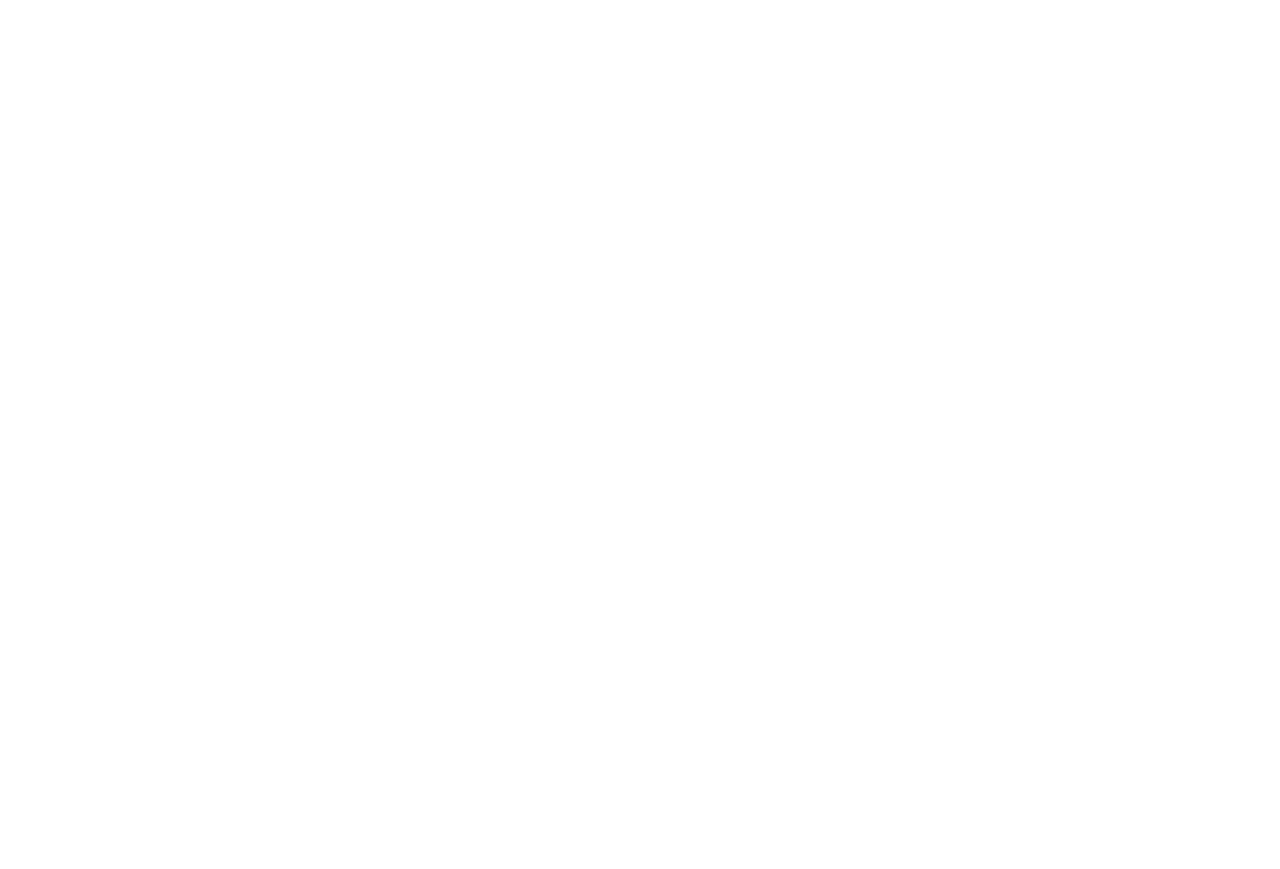
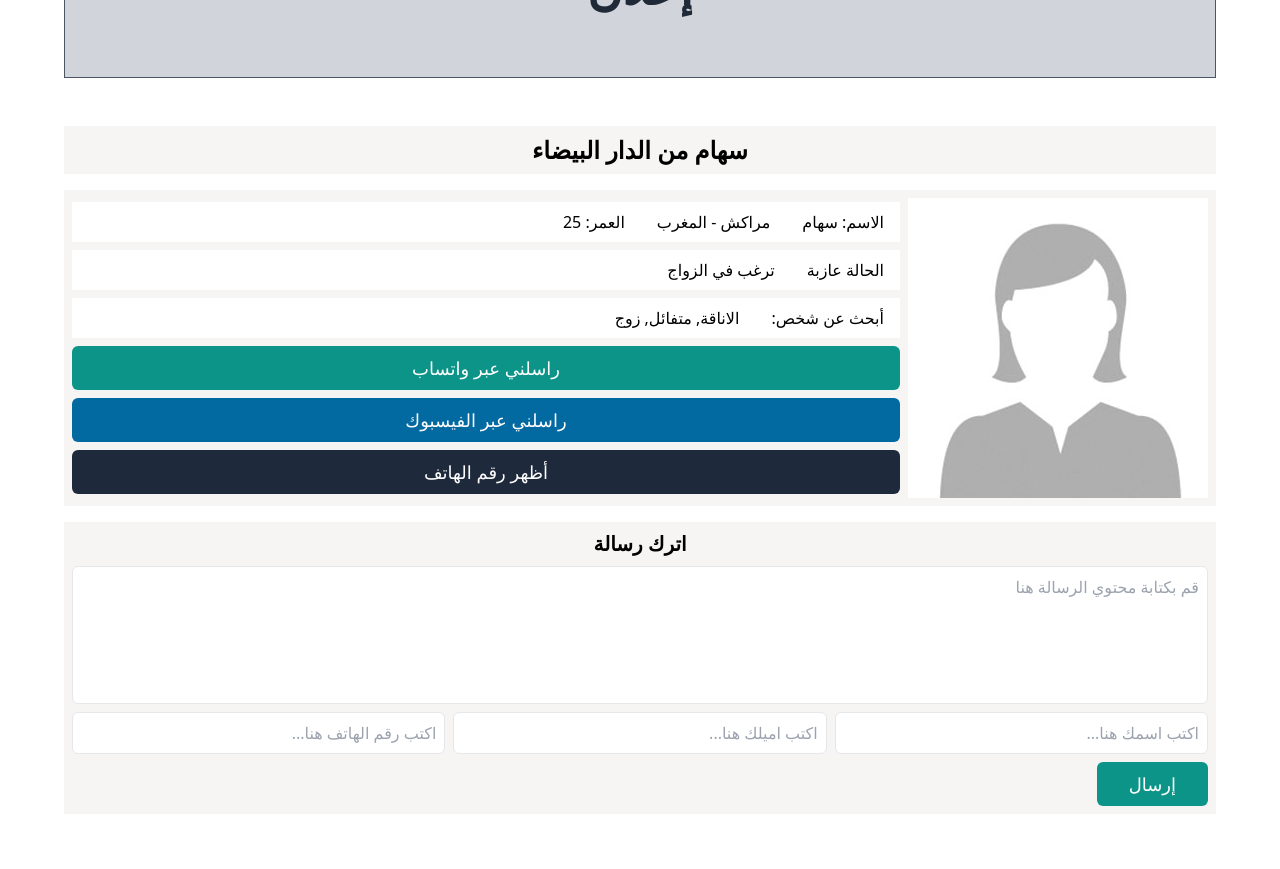
Before and after one commit to yousefomar724/numbers, a React (Create React App) app: page /profile/1 in a window 1280 px wide. Shown: the part 220-1089 px from the top of the page. Before the commit the page ends 800 px from the top, so only its background shows below. Built offline with nearby package versions, Linux system fonts and the light colour scheme.

Commit message:
profile page

```diff
--- a/src/App.js
+++ b/src/App.js
@@ -1,11 +1,8 @@
-import {
-  CreateAdPage,
-  Footer,
-  Header,
-  HomePage,
-  ProfilePage,
-} from "./components"
+import { Footer, Header } from "./components"
 import { BrowserRouter as Router, Route, Routes } from "react-router-dom"
+import Home from "./pages/Home"
+import CreateAd from "./pages/CreateAd"
+import Profile from "./pages/Profile"
 
 function App() {
   return (
@@ -13,9 +10,9 @@
       <Router>
         <Header />
         <Routes>
-          <Route element={<HomePage />} path="/" />
-          <Route element={<CreateAdPage />} path="/create-ad" />
-          <Route element={<ProfilePage />} path="/profile/:id" />
+          <Route element={<Home />} path="/" />
+          <Route element={<CreateAd />} path="/create-ad" />
+          <Route element={<Profile />} path="/profile/:id" />
         </Routes>
         <Footer />
       </Router>
--- a/src/components/CreateAdPage.jsx
+++ /dev/null
@@ -1,5 +0,0 @@
-const CreateAdPage = () => {
-  return <div>CreateAd</div>
-}
-
-export default CreateAdPage
--- a/src/components/Header.jsx
+++ b/src/components/Header.jsx
@@ -6,7 +6,6 @@
   return (
     <div className="bg-main p-4">
       <div className="flex justify-between items-center  max-w-6xl mx-auto">
-        <AiOutlineMenu className="text-4xl text-white cursor-pointer lg:hidden" />
         <div className="flex items-center gap-2 cursor-pointer">
           <span className="p-1 w-10 h-10 rounded-full border-2 border-[#f6d900] flex items-center justify-center">
             <MdPhoneInTalk className="text-[#f6d900] text-3xl transform translate-y-0.5 -translate-x-0.5" />
--- a/src/components/HomePage.jsx
+++ /dev/null
@@ -1,14 +0,0 @@
-import { Search, Ad, NumbersList, Countries } from "./index"
-
-const HomePage = () => {
-  return (
-    <>
-      <Search />
-      <Ad />
-      <NumbersList />
-      <Countries />
-    </>
-  )
-}
-
-export default HomePage
--- a/src/components/NumbersList.jsx
+++ b/src/components/NumbersList.jsx
@@ -1,19 +1,26 @@
+import { useState } from "react"
 import { AiOutlineArrowDown } from "react-icons/ai"
 import { numbers } from "../data"
 import SingleNumber from "./SingleNumber"
 
 const NumbersList = () => {
+  const [numberOfCards, setNumberOfCards] = useState(12)
   return (
     <div className="mb-6 max-w-6xl mx-auto px-4 lg:px-0">
       <div className="flex flex-col justify-center p-1 flex-wrap lg:flex-row gap-1 border lg:border-none border-main">
-        {numbers.map((item, i) => (
+        {numbers.slice(0, numberOfCards).map((item, i) => (
           <SingleNumber key={i} item={item} />
         ))}
       </div>
-      <button className="lg:flex items-center gap-2 py-2 px-20 bg-main text-white mx-auto my-4 opacity-90 hover:opacity-100 transition hidden text-xl">
-        <AiOutlineArrowDown />
-        تحميل المزيد <AiOutlineArrowDown />
-      </button>
+      {numberOfCards < numbers.length && (
+        <button
+          className="lg:flex items-center gap-2 py-2 px-20 bg-main text-white mx-auto my-4 opacity-90 hover:opacity-100 transition hidden text-xl"
+          onClick={() => setNumberOfCards((prev) => prev + 2)}
+        >
+          <AiOutlineArrowDown />
+          تحميل المزيد <AiOutlineArrowDown />
+        </button>
+      )}
     </div>
   )
 }
--- a/src/components/ProfilePage.jsx
+++ /dev/null
@@ -1,11 +0,0 @@
-import { useParams } from "react-router-dom"
-import { numbers } from "../data"
-
-const ProfilePage = () => {
-  const { id } = useParams()
-  const profileData = numbers.find((number) => number.id === id)
-  console.log(profileData)
-  return <div>ProfilePage</div>
-}
-
-export default ProfilePage
--- a/src/components/SingleNumber.jsx
+++ b/src/components/SingleNumber.jsx
@@ -13,7 +13,7 @@
         <h3 className="text-gray-900 font-bold">{item.name}</h3>
         <p className="text-gray-600">{item.country}</p>
         <Link
-          to={`/profile/${item + 1}`}
+          to={`/profile/${item.id}`}
           className="py-2 px-6 self-end rounded-lg bg-main text-white outline-none text-sm focus:outline-none"
         >
           تواصل معي
--- a/src/components/index.js
+++ b/src/components/index.js
@@ -6,6 +6,3 @@
 export { default as NumbersList } from "./NumbersList"
 export { default as Countries } from "./Countries"
 export { default as Country } from "./Country"
-export { default as HomePage } from "./HomePage"
-export { default as CreateAdPage } from "./CreateAdPage"
-export { default as ProfilePage } from "./ProfilePage"
--- a/src/data/index.js
+++ b/src/data/index.js
@@ -59,4 +59,10 @@
   { id: 10, name: "سهام من الدار البيضاء", country: "المغرب", img: "" },
   { id: 11, name: "سهام من الدار البيضاء", country: "المغرب", img: "" },
   { id: 12, name: "سهام من الدار البيضاء", country: "المغرب", img: "" },
+  { id: 13, name: "سهام من الدار البيضاء", country: "المغرب", img: "" },
+  { id: 14, name: "سهام من الدار البيضاء", country: "المغرب", img: "" },
+  { id: 15, name: "سهام من الدار البيضاء", country: "المغرب", img: "" },
+  { id: 16, name: "سهام من الدار البيضاء", country: "المغرب", img: "" },
+  { id: 17, name: "سهام من الدار البيضاء", country: "المغرب", img: "" },
+  { id: 18, name: "سهام من الدار البيضاء", country: "المغرب", img: "" },
 ]
--- /dev/null
+++ b/src/pages/CreateAd.jsx
@@ -0,0 +1,5 @@
+const CreateAd = () => {
+  return <div>CreateAd</div>
+}
+
+export default CreateAd
--- /dev/null
+++ b/src/pages/Home.jsx
@@ -0,0 +1,14 @@
+import { Search, Ad, NumbersList, Countries } from "../components/index"
+
+const Home = () => {
+  return (
+    <>
+      <Search />
+      <Ad />
+      <NumbersList />
+      <Countries />
+    </>
+  )
+}
+
+export default Home
--- /dev/null
+++ b/src/pages/Profile.jsx
@@ -0,0 +1,89 @@
+import { useParams } from "react-router-dom"
+import { Ad, NumbersList } from "../components"
+import { numbers } from "../data"
+import img from "../img/img.jpg"
+
+const Profile = () => {
+  const { id } = useParams()
+  const profileData = numbers.find((number) => number.id === +id)
+  console.log(profileData)
+  console.log(numbers)
+  return (
+    <div>
+      <Ad />
+      <div className="max-w-6xl mx-auto px-4 md:px-0 mb-2 flex flex-col gap-4">
+        {/* Title */}
+        <h2 className="text-xl md:text-2xl font-semibold text-center py-2 bg-[#f7f4f4]">
+          {profileData?.name}
+        </h2>
+        <div className="flex flex-col md:flex-row items-center p-2 bg-[#f7f4f4] gap-2">
+          <img src={img} alt="default girl image" className="" />
+          <div className="w-full flex flex-col gap-2">
+            <div className="flex py-2 px-4 bg-white items-center justify-between md:justify-start md:gap-8">
+              <p className="">الاسم: سهام</p>
+              <p className="">مراكش - المغرب</p>
+              <p className="">العمر: 25</p>
+            </div>
+            <div className="flex py-2 px-4 bg-white items-center gap-8">
+              <p className="">الحالة عازبة</p>
+              <p className="">ترغب في الزواج</p>
+            </div>
+            <div className="flex py-2 px-4 bg-white items-center gap-8">
+              <p className="">أبحث عن شخص:</p>
+              <p className="">الاناقة, متفائل, زوج</p>
+            </div>
+            <button className="py-2 rounded-md text-white text-lg bg-teal-600 hover:bg-teal-700 transition">
+              راسلني عبر واتساب
+            </button>
+            <button className="py-2 rounded-md text-white text-lg bg-sky-700 hover:bg-sky-800 transition">
+              راسلني عبر الفيسبوك
+            </button>
+            <button className="py-2 rounded-md text-white text-lg bg-slate-800 hover:bg-slate-900 transition">
+              أظهر رقم الهاتف
+            </button>
+          </div>
+        </div>
+        <div className="flex items-center flex-col gap-2 bg-[#f7f4f4] p-2">
+          <h3 className="text-xl font-semibold text-center">اترك رسالة</h3>
+          <textarea
+            name="content"
+            placeholder="قم بكتابة محتوي الرسالة هنا"
+            rows="5"
+            className="w-full border rounded-md p-2 outline-none resize-none"
+          />
+          <div className="flex flex-col md:flex-row gap-2 w-full">
+            <input
+              type="text"
+              placeholder="اكتب اسمك هنا..."
+              className="w-full md:flex-1 border rounded-md p-2 outline-none"
+            />
+            <input
+              type="text"
+              placeholder="اكتب اميلك هنا..."
+              className="w-full md:flex-1 border rounded-md p-2 outline-none"
+            />
+            <input
+              type="text"
+              placeholder="اكتب رقم الهاتف هنا..."
+              className="w-full md:flex-1 border rounded-md p-2 outline-none"
+            />
+          </div>
+          <button className="py-2 rounded-md text-white text-lg bg-teal-600 w-full md:w-fit md:px-8 md:self-start">
+            إرسال
+          </button>
+        </div>
+      </div>
+      <Ad />
+      <div className="max-w-6xl mx-auto px-4 md:px-0 mb-2 flex flex-col gap-4">
+        <h2 className="text-xl md:text-2xl font-semibold text-center py-2 bg-[#f7f4f4]">
+          المزيد من أرقام البنات
+        </h2>
+        <div className="w-full">
+          <NumbersList />
+        </div>
+      </div>
+    </div>
+  )
+}
+
+export default Profile
```
